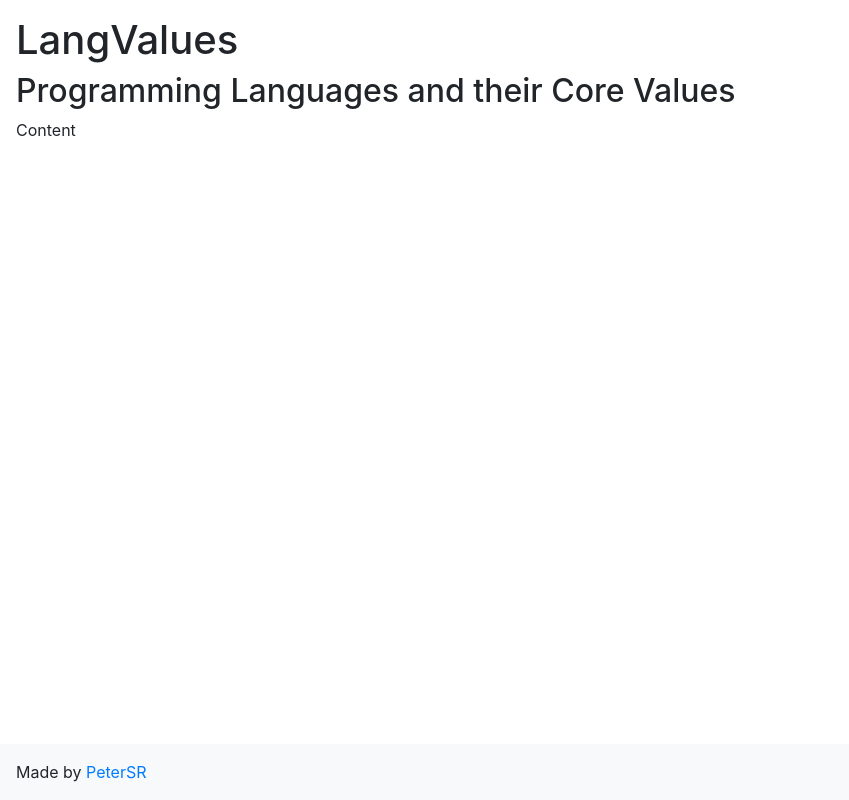
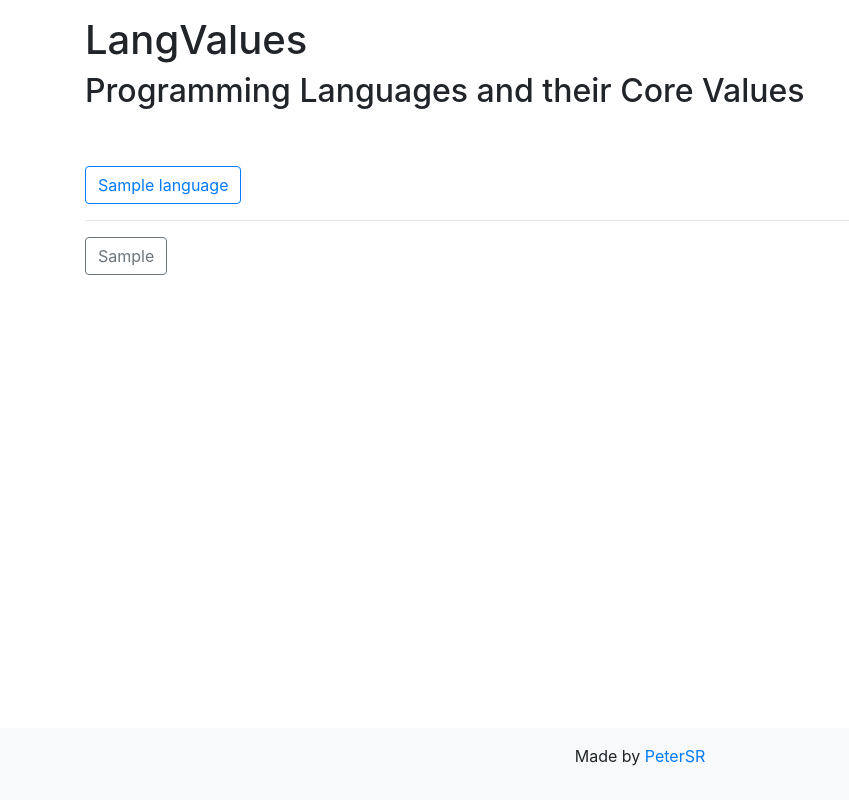
Before and after one commit to PeterSR/langvalues, a Django app: template backend/langvalues/templates/langvalues/index.html in a window 1280 px wide. Shown: the whole page, without its empty margins (0-849 px from the left). Run offline with Django 3.2, Linux system fonts and the light colour scheme; tables that the repository leaves empty hold one stand-in row (values such as "Sample post"); the template is opened without the code that fills it: values that come from a table or form of the project are taken from there, most other values are stand-ins (such as "Sample title", 1, 10 or a date in 2020); some libraries are stand-ins or nearby versions.

Commit message:
added initial display of languages and values

```diff
--- a/backend/langvalues/templates/langvalues/base.html
+++ b/backend/langvalues/templates/langvalues/base.html
@@ -11,19 +11,26 @@
   <body>
 
     <div class="content">
+        <div class="container">
             <header>
                 <h1>LangValues</h1>
                 <h2>Programming Languages and their Core Values</h2>
             </header>
+
+            <br />
+            <br />
 
             <main>
                 {% block content %}
                 {% endblock %}
             </main>
         </div>
+    </div>
 
     <footer class="footer">
+        <p class="text-center">
             Made by <a href="https://github.com/PeterSR">PeterSR</a>
+        </p>
     </footer>
 
     <script src="https://code.jquery.com/jquery-3.3.1.slim.min.js" integrity="sha384-q8i/X+965DzO0rT7abK41JStQIAqVgRVzpbzo5smXKp4YfRvH+8abtTE1Pi6jizo" crossorigin="anonymous"></script>
--- a/backend/langvalues/templates/langvalues/index.html
+++ b/backend/langvalues/templates/langvalues/index.html
@@ -7,5 +7,27 @@
 {% endblock %}
 
 {% block content %}
-Content
+
+{% for language in languages %}
+    <button type="button" class="btn btn-outline-primary">
+        {{language}}
+    </button>
+{% endfor %}
+
+<hr>
+
+<div class="row">
+{% for values in value_partitions %}
+    <div class="col-sm">
+    {% for value in values %}
+    <p>
+                <button type="button" class="btn btn-outline-secondary">
+                    {{value}}
+                </button>
+    </p>
+    {% endfor %}
+    </div>
+{% endfor %}
+</div>
+
 {% endblock %}
```
Also changed, not shown: backend/langvalues/views.py (+22 -0 lines). Lines whose indentation alone changed are shown as unchanged.
